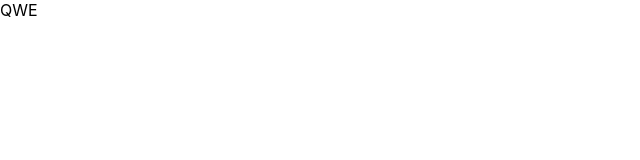
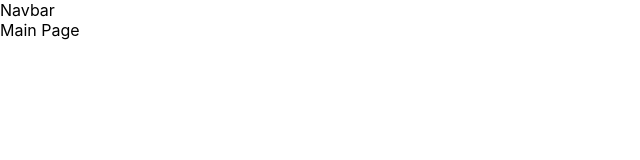
Before and after one commit to badjo11/hackathon_dayana_badjo, a React (Create React App) app: page / in a window 1280 px wide. Shown: the top 160 px of the page, without its empty margins (0-640 px from the left). Built offline with nearby package versions, Linux system fonts and the light colour scheme.

Commit message:
создал навбар и главную страницу

```diff
--- a/src/App.js
+++ b/src/App.js
@@ -1,8 +1,9 @@
+import MyRoutes from "./Routes";
 
 function App() {
   return (
     <div>
-      QWE
+      <MyRoutes />
     </div>
   );
 }
--- /dev/null
+++ b/src/Routes.js
@@ -0,0 +1,17 @@
+import React from 'react';
+import { BrowserRouter, Routes, Route, Navigate } from 'react-router-dom';
+import Navibar from './components/Navibar';
+import MainPage from './pages/MainPage';
+
+const MyRoutes = () => {
+    return (
+        <BrowserRouter>
+            <Navibar />
+            <Routes>
+                <Route path='/' element={<MainPage />} />
+            </Routes>
+        </BrowserRouter>
+    );
+};
+
+export default MyRoutes;
--- /dev/null
+++ b/src/components/Navibar.jsx
@@ -0,0 +1,11 @@
+import React from 'react';
+
+const Navibar = () => {
+    return (
+        <div>
+            Navbar
+        </div>
+    );
+};
+
+export default Navibar;
--- /dev/null
+++ b/src/pages/MainPage.jsx
@@ -0,0 +1,11 @@
+import React from 'react';
+
+const MainPage = () => {
+    return (
+        <div>
+            Main Page
+        </div>
+    );
+};
+
+export default MainPage;
```
